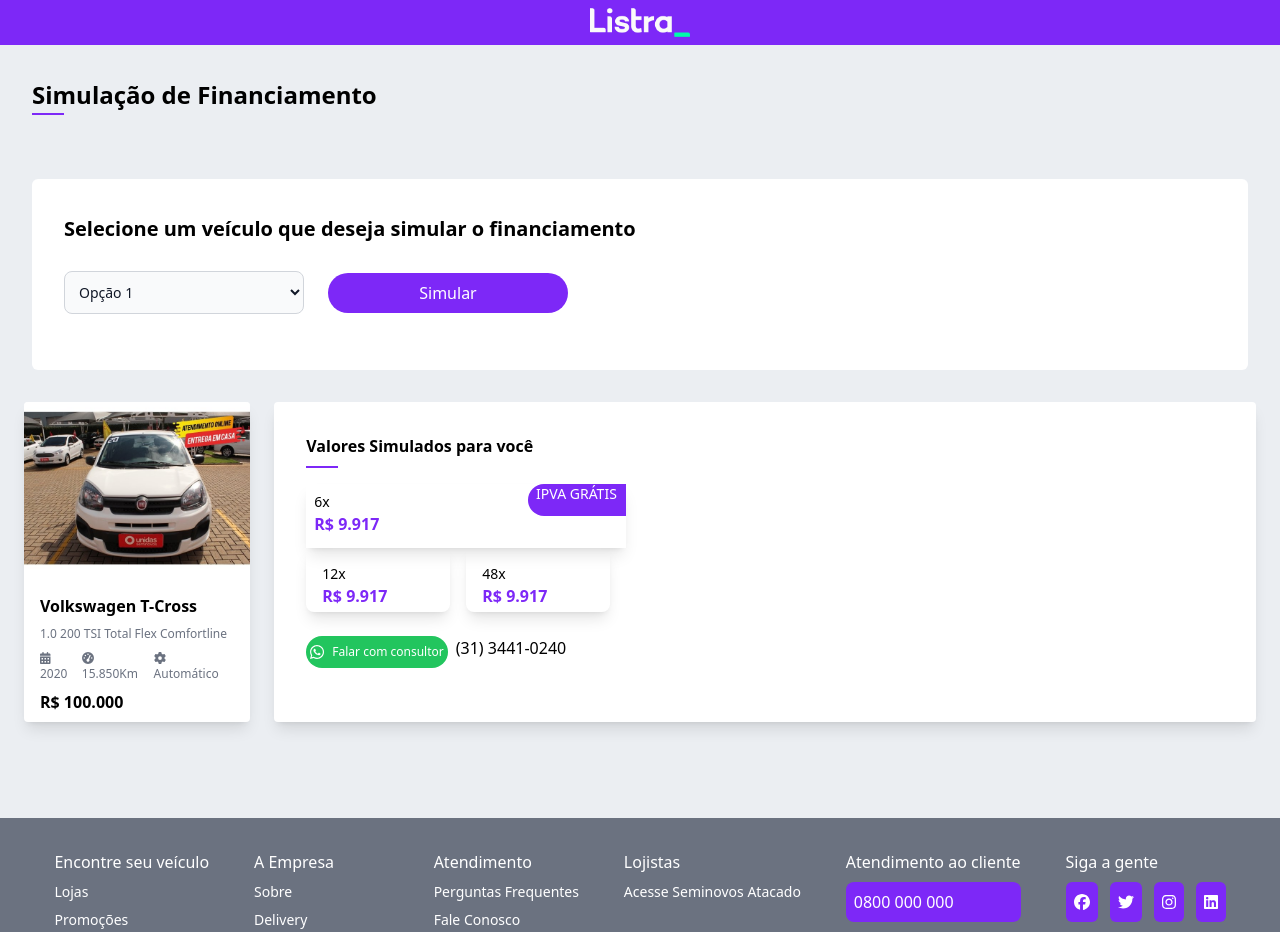
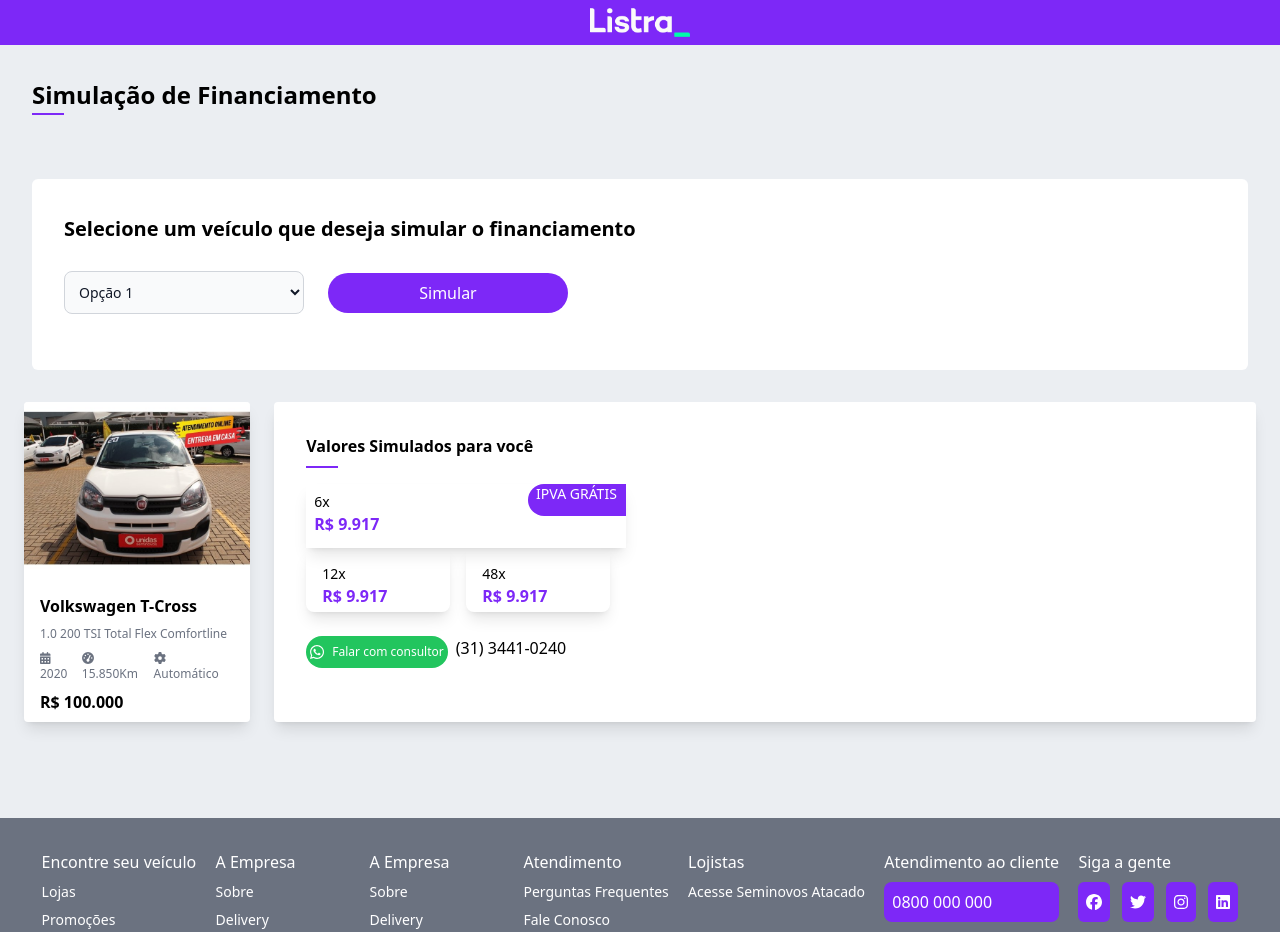
Before and after one commit to jadersonmarc/financing-simulator-ui, a Next.js app: page / in a window 1280 px wide. Shown: the top 932 px of the page. Built offline with nearby package versions, Linux system fonts and the light colour scheme.

Commit message:
add footer sections

```diff
--- a/src/components/Footer.js
+++ b/src/components/Footer.js
@@ -1,65 +1,35 @@
-import { faFacebook, faTwitter, faInstagram, faWhatsapp, faLinkedin} from '@fortawesome/free-brands-svg-icons';
+import { faWhatsapp } from '@fortawesome/free-brands-svg-icons';
 import { FontAwesomeIcon } from '@fortawesome/react-fontawesome';
+import FooterSection from './FooterSection';
+import SocialMediaLinks from './SocialMediaLinks';
 
 function Footer() {
     return (
-      <div className="w-full mt-auto flex max-sm:flex-col max-sm:items-center lg:justify-around p-8 bg-gray-500">
-      <ul className="text-white hidden md:block space-y-2">
-          <li>
-          <p className="font-medium">Encontre seu veículo</p>
-          </li>
-          <li>
-          <p className="text-sm">Lojas</p>
-          </li>
-          <li>
-          <p className="text-sm">Promoções</p>
-          </li>
-          <li>
-          <p className="text-sm">Vantagens</p>
-          </li>
-          <li>
-          <p className="text-sm">Garantia Mais</p>
-          </li>
-        </ul>
-        <ul className="text-white hidden md:block space-y-2">
-        <li>
-          <p className="font-medium">A Empresa</p>
-          </li>
-          <li>
-          <p className="text-sm">Sobre </p>
-          </li>
-          <li>
-          <p className="text-sm">Delivery</p>
-          </li>
-          <li>
-          <p className="text-sm">Aviso de Privacidade</p>
-          </li>
-          <li>
-          <p className="text-sm">Blog Seminovos</p>
-          </li>
-        </ul>
-        <ul className="text-white hidden md:block space-y-2">
-        <li>
-          <p className="font-medium">Atendimento</p>
-          </li>
-          <li>
-          <p className="text-sm">Perguntas Frequentes </p>
-          </li>
-          <li>
-          <p className="text-sm">Fale Conosco</p>
-          </li>
-          <li>
-          <p className="text-sm">Pós-vendas</p>
-          </li>
-        </ul>
-        <ul className="text-white hidden md:block space-y-2">
-        <li>
-          <p className="font-medium">Lojistas</p>
-          </li>
-          <li>
-          <p className="text-sm">Acesse Seminovos Atacado</p>
-          </li>
-        </ul>
+      <footer className="w-full mt-auto flex max-sm:flex-col max-sm:items-center lg:justify-around p-8 bg-gray-500">
+        <FooterSection
+            title="Encontre seu veículo"
+            items={["Lojas", "Promoções", "Vantagens", "Garantia Mais"]}
+          />
+          <FooterSection
+            title="A Empresa"
+            items={["Sobre", "Delivery", "Aviso de Privacidade", "Blog Seminovos"]}
+          />
+
+          <FooterSection
+            title="A Empresa"
+            items={["Sobre", "Delivery", "Aviso de Privacidade", "Blog Seminovos"]}
+          />
+
+          <FooterSection
+            title="Atendimento"
+            items={["Perguntas Frequentes", "Fale Conosco", "Pós-vendas", "Blog Seminovos"]}
+          />
+
+          <FooterSection
+                  title="Lojistas"
+                  items={["Acesse Seminovos Atacado"]}
+          />
+
           <div className="text-white hidden md:block space-y-2">
             <p>Atendimento ao cliente</p>
             <div className="flex hidden md:block space-y-3">
@@ -71,24 +41,9 @@ function Footer() {
               </div>
             </div>
           </div>
-        <div className="text-white space-y-2">
-          <p className="font-medium">Siga a gente </p>
-          <ul className="flex space-x-3">
-          <li className="bg-custom-purple rounded-md p-2">
-            <FontAwesomeIcon icon={faFacebook} size="1x" />
-          </li>
-          <li className="bg-custom-purple rounded-md p-2">
-            <FontAwesomeIcon icon={faTwitter} size="1x" />
-          </li>
-          <li className="bg-custom-purple rounded-md p-2">
-            <FontAwesomeIcon icon={faInstagram} size="1x" />
-          </li>
-          <li className="bg-custom-purple rounded-md p-2">
-            <FontAwesomeIcon icon={faLinkedin} size="1x" />
-          </li>
-        </ul>
-        </div>
-      </div>
+
+          <SocialMediaLinks />
+      </footer>
     );
   }
 
--- /dev/null
+++ b/src/components/FooterSection.js
@@ -0,0 +1,12 @@
+function FooterSection({ title, items }) {
+    return (
+      <ul className="text-white hidden md:block space-y-2">
+        <li><p className="font-medium">{title}</p></li>
+        {items.map((item, index) => (
+          <li key={index}><p className="text-sm">{item}</p></li>
+        ))}
+      </ul>
+    );
+  }
+
+  export default FooterSection;
--- a/src/components/SimulationHeader.js
+++ b/src/components/SimulationHeader.js
@@ -4,7 +4,7 @@ function SimulationHeader() {
         <h2 className="text-left text-2xl font-roboto font-bold leading-9">
           Simulação de Financiamento
         </h2>
-        <div className="bg-custom-purple h-[2px] w-8"></div>
+        <div className="bg-custom-purple h-[2px] w-8  hidden md:block"></div>
       </div>
     );
   }
--- /dev/null
+++ b/src/components/SocialMediaLinks.js
@@ -0,0 +1,26 @@
+import { FontAwesomeIcon } from '@fortawesome/react-fontawesome';
+import { faFacebook, faTwitter, faInstagram, faLinkedin } from '@fortawesome/free-brands-svg-icons';
+
+function SocialMediaLinks() {
+  return (
+    <div className="text-white space-y-2">
+      <p className="font-medium">Siga a gente</p>
+      <ul className="flex space-x-3">
+        <li className="bg-custom-purple rounded-md p-2">
+          <FontAwesomeIcon icon={faFacebook} size="1x" />
+        </li>
+        <li className="bg-custom-purple rounded-md p-2">
+          <FontAwesomeIcon icon={faTwitter} size="1x" />
+        </li>
+        <li className="bg-custom-purple rounded-md p-2">
+          <FontAwesomeIcon icon={faInstagram} size="1x" />
+        </li>
+        <li className="bg-custom-purple rounded-md p-2">
+          <FontAwesomeIcon icon={faLinkedin} size="1x" />
+        </li>
+      </ul>
+    </div>
+  );
+}
+
+export default SocialMediaLinks;
```
Also changed, not shown: src/pages/index.js (+2 -5 lines). Lines whose indentation alone changed are shown as unchanged.
